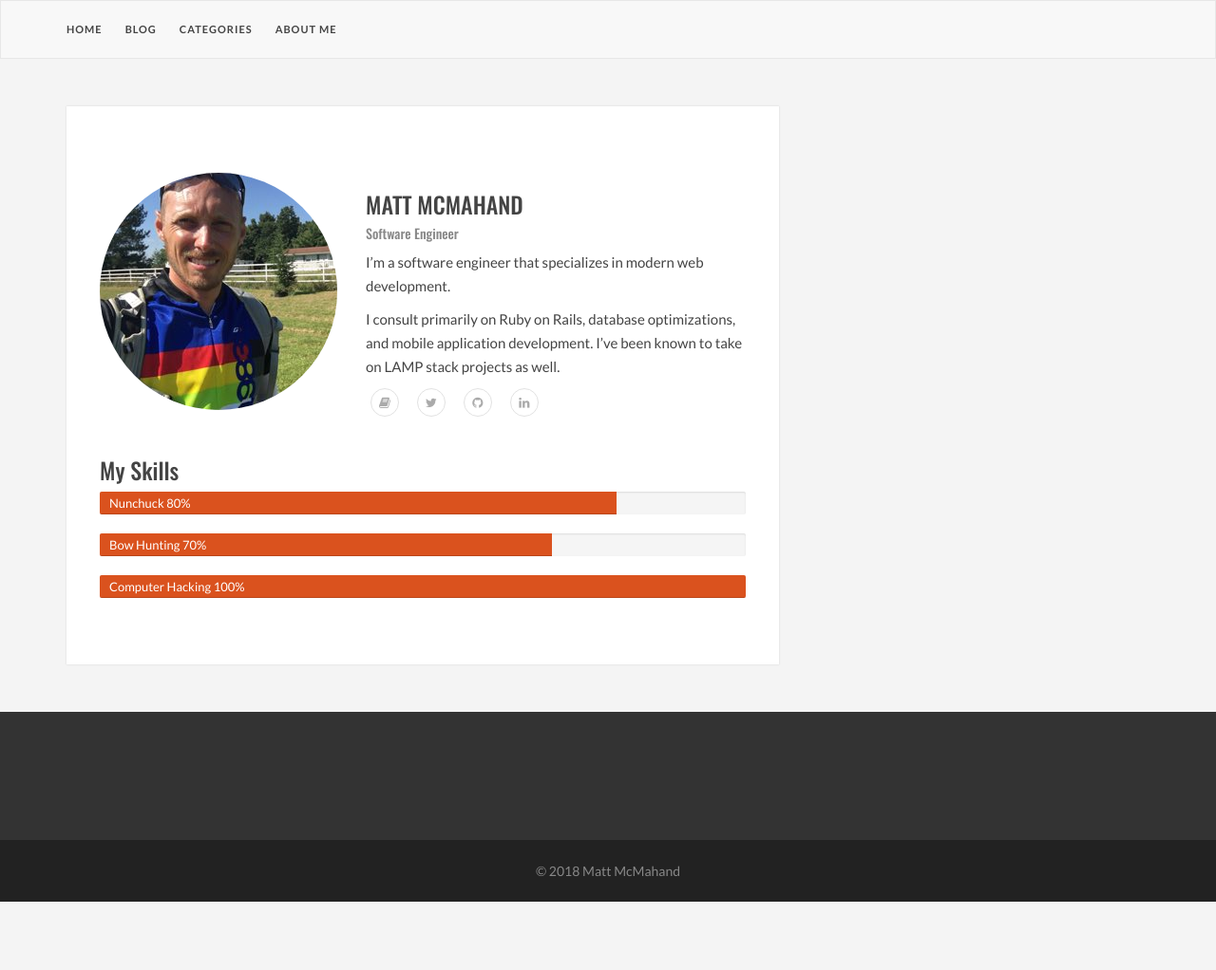
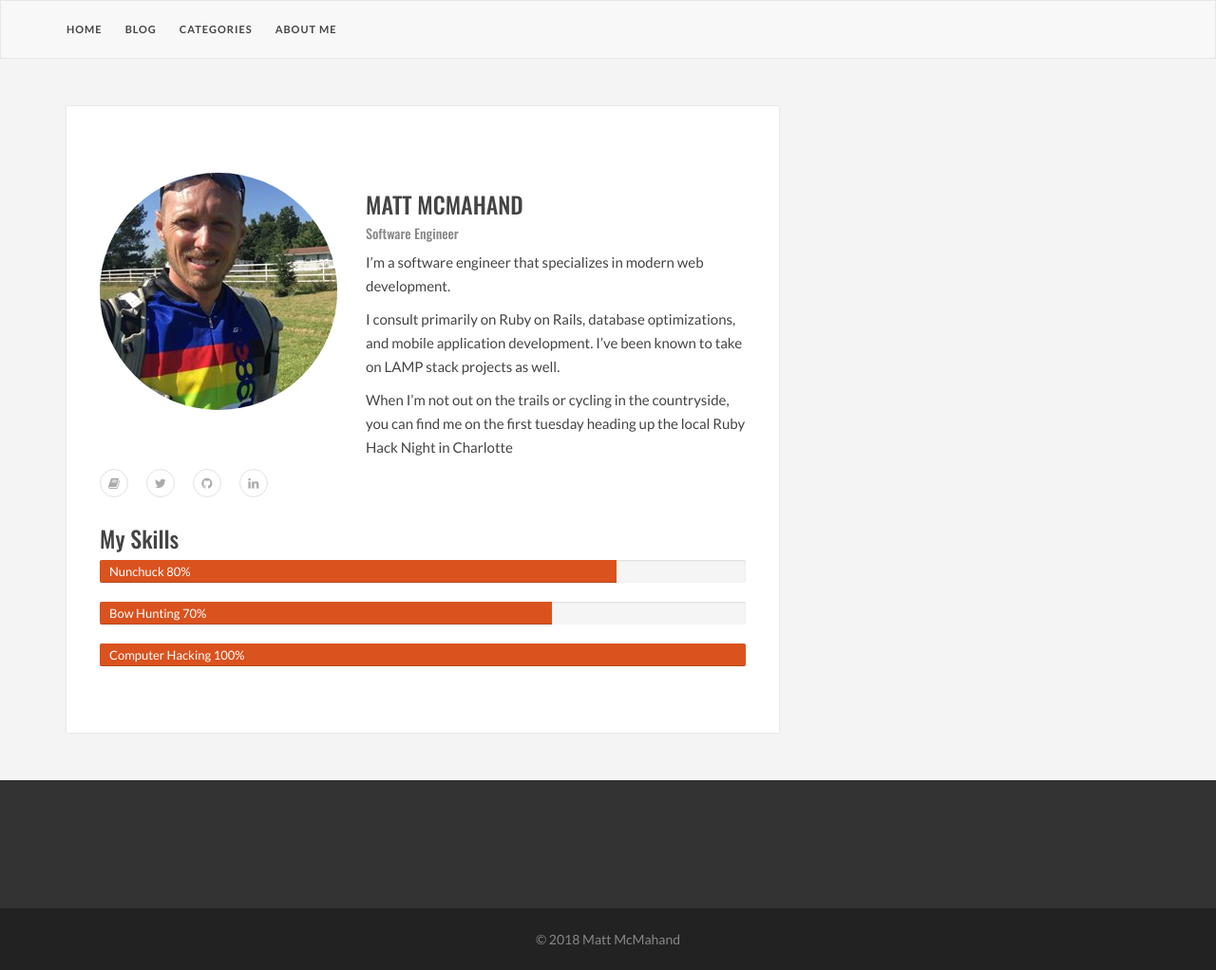
Before and after one commit to invalidusrname/invalidusrname.github.com, a Jekyll site: the page built from pages/about-me.md, in a window 1280 px wide. Shown: the whole page at 95% size. Built offline with Jekyll 4.4.1, drawn with Linux system fonts in a browser that asks for light colours; some web fonts are replaced; before the commit the page ends 950 px from its top, so only the background shows below that.

Commit message:
note about hack night

```diff
--- a/pages/about-me.md
+++ b/pages/about-me.md
@@ -7,3 +7,5 @@
 I'm a software engineer that specializes in modern web development.
 
 I consult primarily on Ruby on Rails, database optimizations, and mobile application development. I've been known to take on LAMP stack projects as well.
+
+When I'm not out on the trails or cycling in the countryside, you can find me on the first tuesday heading up the local [Ruby Hack Night](https://www.meetup.com/charlotte-rb) in Charlotte
```
